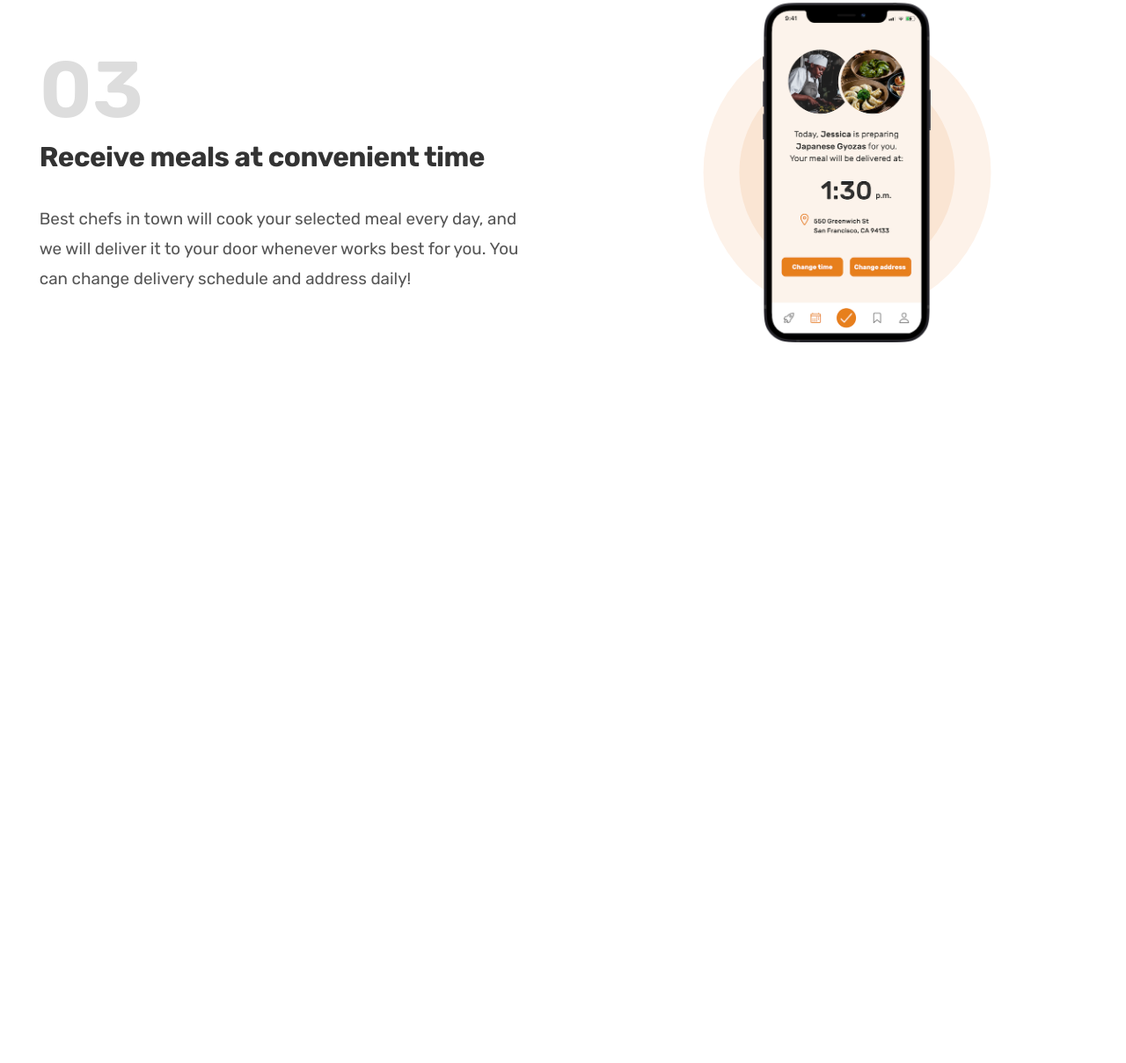
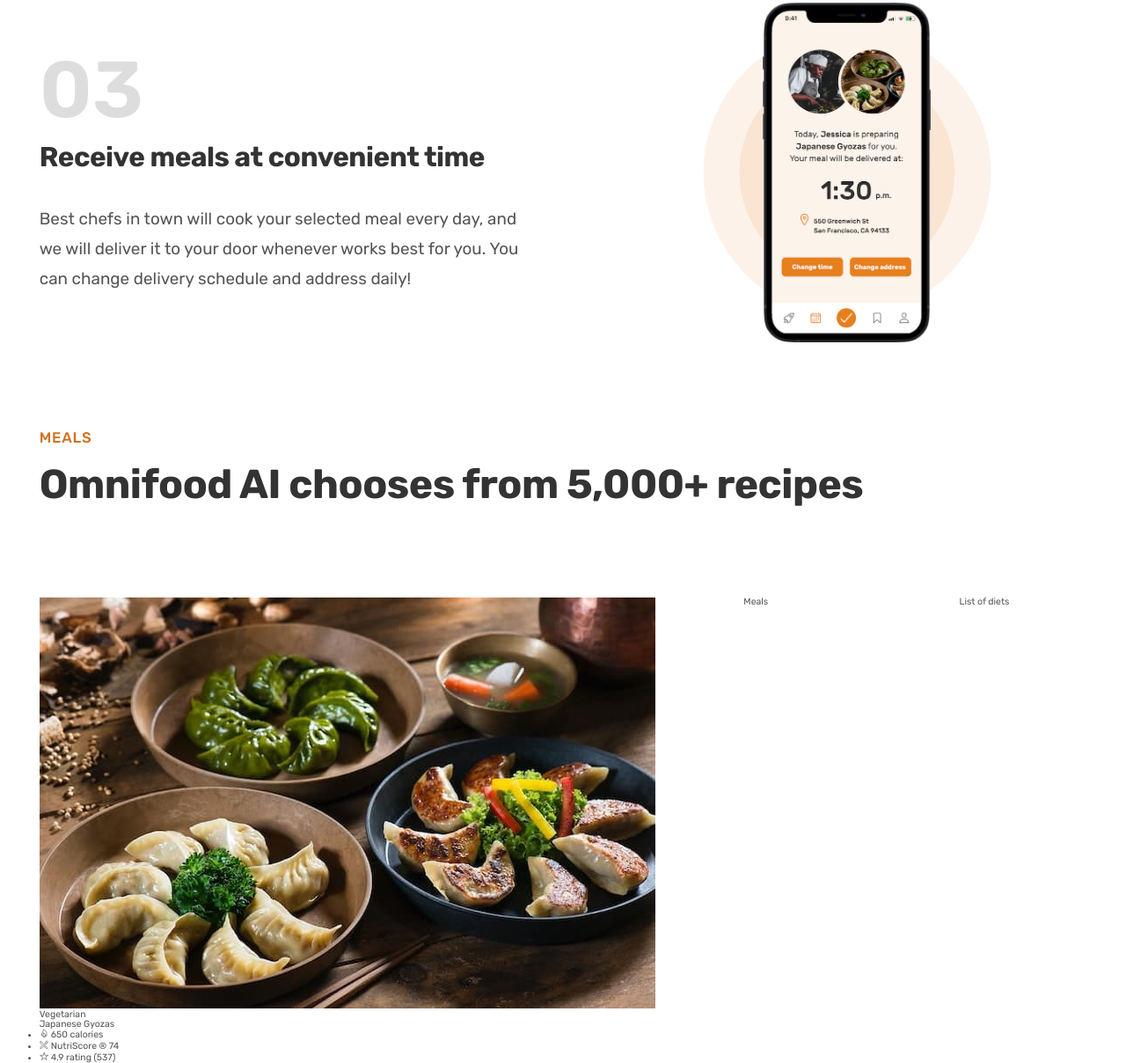
Before and after one commit to SuperUser-Gump/Omnifood, a website: page index.html in a window 1280 px wide. Shown: the part 2304-3512 px from the top of the page at 88% size. Before the commit the page ends 2793 px from the top, so only its background shows below. Drawn offline with nearby package versions, Linux system fonts and the light colour scheme.

Commit message:
feat: Start building the Meals section.
- Added a subheading and section title.
- Set up a grid container with three columns.
- Added placeholders for meal cards and diet list.
- Added custom icons for calorie count, NutriScore, and rating using the Ion Icons library.

```diff
--- a/index.html
+++ b/index.html
@@ -154,6 +154,51 @@
           </div>
         </div>
       </section>
+      <section class="section-meals">
+        <div class="container">
+          <span class="subheading">Meals</span>
+          <h2 class="heading-secondary">
+            Omnifood AI chooses from 5,000+ recipes
+          </h2>
+        </div>
+
+        <div class="container grid grid--3-cols">
+          <div class="meal">
+            <img
+              src="img/meals/meal-1.jpg"
+              class="meal-img"
+              alt="Japanese Gyozas"
+            />
+            <span class="tag">Vegetarian</span>
+            <p class="meal-title">Japanese Gyozas</p>
+            <ul class="meal-attributes">
+              <li class="meal-attribute">
+                <ion-icon name="flame-outline"></ion-icon>
+                <span>650 calories</span>
+              </li>
+              <li class="meal-attribute">
+                <ion-icon name="restaurant-outline"></ion-icon>
+                <span>NutriScore &reg; 74</span>
+              </li>
+              <li class="meal-attribute">
+                <ion-icon name="star-outline"></ion-icon>
+                <span>4.9 rating (537)</span>
+              </li>
+            </ul>
+          </div>
+          <div class="meal">Meals</div>
+          <div class="list">List of diets</div>
+        </div>
+      </section>
     </main>
+
+    <script
+      type="module"
+      src="https://unpkg.com/ionicons@7.1.0/dist/ionicons/ionicons.esm.js"
+    ></script>
+    <script
+      nomodule
+      src="https://unpkg.com/ionicons@7.1.0/dist/ionicons/ionicons.js"
+    ></script>
   </body>
 </html>
```
